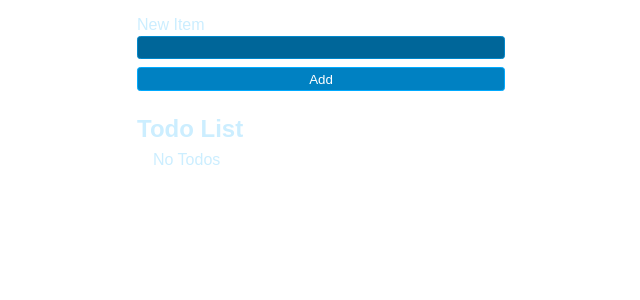
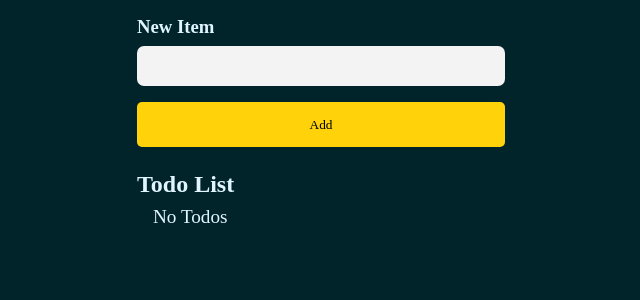
Before and after one commit to da-nn-yy/DanyReactToDo, a React (Vite) app: page / in a window 1280 px wide. Shown: the top 300 px of the page, without its empty margins (319-959 px from the left). Built offline with nearby package versions, Linux system fonts and the light colour scheme.

Commit message:
modified: styled succesfully

```diff
--- a/src/App.jsx
+++ b/src/App.jsx
@@ -38,7 +38,7 @@ export default function App() {
    <>
     <form onSubmit={handleSubmit} className='new-item-form' action="">
       <div className="form-row">
-        <label htmlFor="item">New Item</label>
+        <label htmlFor="item"><h3>New Item</h3></label>
         <input
           value={newItem}
           onChange={e => setNewItem(e.target.value)}
--- a/src/styles.css
+++ b/src/styles.css
@@ -1,11 +1,12 @@
+
 * {
-  font-family: Arial, Helvetica, sans-serif;
+  font-family: "Poppins";
   box-sizing: border-box;
+
 }
-
 body {
-  background-color: linear-gradient(rgb(156, 238, 231), rgb(155,173,255));
-  color: hsl(200, 100%, 90%);
+  background-color: rgb(1, 36, 43);
+  color: hsl(200, 100%, 94%);
   max-width: 400px;
   padding: 1rem;
   margin: 0 auto;
@@ -13,53 +14,68 @@ body {
 
 .new-item-form {
   display: flex;
-  flex-direction: column;
-  gap: 0.5rem;
+  flex-direction:column;
+  gap: 1rem;
 }
 
 .form-row {
   display: flex;
   flex-direction: column;
-  gap: 0.1rem;
+  gap: 0.5rem;
 }
 
 .btn {
-  background: rgb(0, 129, 194);
-  border: 1px solid hsl(200, 100%, 50%);
-  color: hsl(0, 0%, 100%);
-  padding: 0.25em 0.5em;
-  border-radius: 0.25em;
-  cursor: pointer;
-  outline: none;
+    width:100%;
+    height: 45px;
+    padding: 8px;
+    border-radius: 5px;
+    box-shadow: 0px 0px 20px -20px;
+    cursor: pointer;
+    background-color: rgb(255, 210, 9);
+    transition: all 0.2s ease-in-out 0ms;
+    user-select: none;
+    text-align: center;
+    border: none;
 }
 
 .btn:hover,
 .btn:focus-visible {
-  opacity: 0.5;
+  background-color: #f7ed62;
+    box-shadow: 0px 0px 20px -18px;
+}
+.btn:active {
+  transform: scale(0.95);
 }
 
 .btn.btn-delete {
   background: hsl(0, 100%, 40%, 0.1);
   border: 1px solid hsl(0, 100%, 40%);
   color: hsl(0, 100%, 40%);
+  width: 100px;
 }
 
 .btn.btn.btn-delete:hover,
 .btn.btn.btn-delete:focus-visible {
-  background: hsl(0, 100%, 40%, 0.2);
+  background: hsla(0, 99%, 43%, 0.2);
 }
 
 .new-item-form input {
-  outline: none;
-  border: 1px solid hsl(200, 100%, 40%);
-  background: hsl(200, 100%, 30%);
-  border-radius: 0.25em;
-  padding: 0.25em 0.5em;
-  color: hsl(200, 100%, 90%);
+  border: 2px solid transparent;
+    width:100%;
+    height: 3em;
+    padding-left: 0.8em;
+    outline: none;
+    overflow: hidden;
+    background-color: #F3F3F3;
+    border-radius: 7px;
+    transition: all 0.5s;
 }
 
-.new-item-form input:focus {
-  border: 1px solid hsl(200, 100%, 70%);
+.new-item-form input:focus,
+.new-item-form input:hover{
+  border: 2px solid #dfd008;
+    box-shadow: 0px 0px 0px 7px rgba(212, 202, 55, 0.2);
+    background-color: white;
 }
 
 .header {
@@ -73,22 +89,24 @@ body {
   padding: 0;
   margin-left: 1rem;
   list-style: none;
+  font-size: 1.2rem;
 }
 
 .list li:has(input:checked) label {
-  color: hsl(200, 20%, 40%);
+  color: hsl(51, 55%, 49%);
 }
 
 .list {
   display: flex;
   flex-direction: column;
-  gap: 0.3rem;
+  gap: 0.5rem;
 }
 
 .list li {
   display: flex;
-  gap: 0.5rem;
+  gap: 1rem;
   align-items: center;
+  justify-content: space-between;
 }
 
 .list li label {
@@ -99,7 +117,7 @@ body {
 }
 
 .list li:has(input:focus-visible) label {
-  outline: 1px solid hsl(200, 100%, 50%);
+  outline: 1px solid hsl(60, 100%, 99%);
 }
 
 .list li input {
@@ -116,7 +134,7 @@ body {
   display: block;
   width: 0.9rem;
   height: 0.9rem;
-  background: hsl(200, 100%, 90%);
+  background: hsl(60, 100%, 98%);
   border-radius: 0.25em;
   display: flex;
   justify-content: center;
@@ -124,17 +142,20 @@ body {
 }
 
 .list li label:hover::before {
-  background: hsl(200, 100%, 80%);
+  background: hsl(56, 78%, 51%);
 }
 
 .list li:has(input:checked) label::before {
   content: "✔";
-  background: hsl(200, 100%, 40%);
-  color: hsl(200, 100%, 90%);
+  background: hsl(54, 100%, 50%);
+  color: hsl(252, 93%, 5%);
   font-size: 0.75rem;
   font-weight: bold;
 }
 
 .list li:has(input:checked) label:hover::before {
-  background: hsl(200, 100%, 30%);
+  background: hsl(56, 100%, 48%);
 }
+h3{
+  margin: 0;
+}
```
